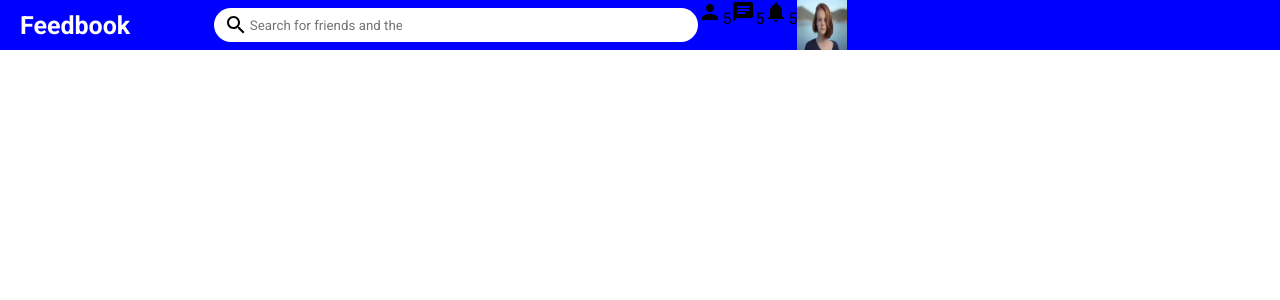
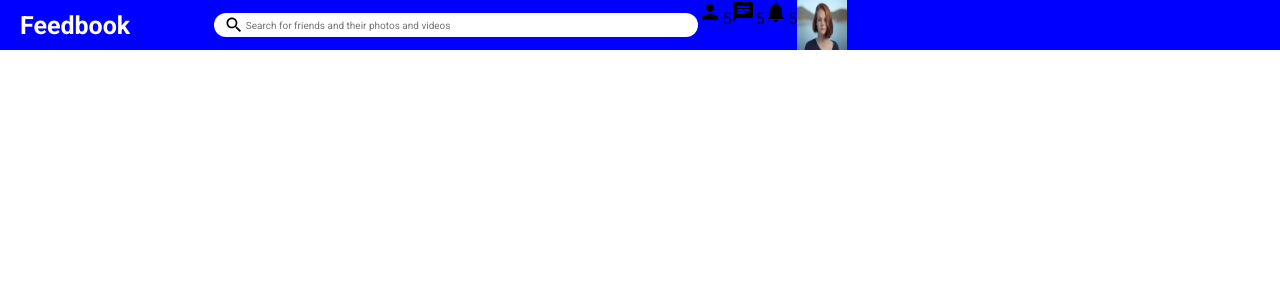
Before and after one commit to VishalSharma2000/Feedbook, a React (Create React App) app in the folder client/: page / in a window 1280 px wide. Shown: the top 300 px of the page. Built offline with nearby package versions, Linux system fonts and the light colour scheme.

Commit message:
Complete Styling of Search Input

```diff
--- a/client/src/components/SearchInput/SearchInput.css
+++ b/client/src/components/SearchInput/SearchInput.css
@@ -1,21 +1,23 @@
 .container {
   width: 100%;
+  height: 24px;
+  background-color: white;
   display: flex;
   align-items: center;
-  background-color: white;
-  border-radius: 40px;
-  padding: 5px 0px;
+  border-radius: 30px;
 }
 
 .searchIcon {
+  font-size: 20px !important;
   margin-left: 10px;
 }
 
 .searchInput {
   border: none;
+  width: 80%;
+  font-size: 10px;
 }
 
 .searchInput:focus {
   outline: none;
-  width: 100%;
 }
```
